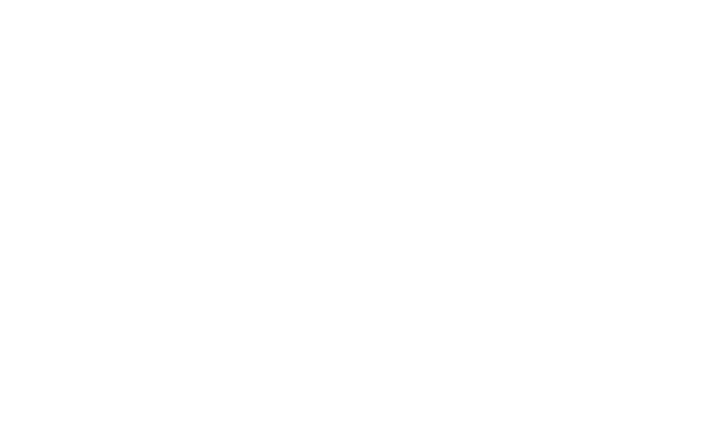
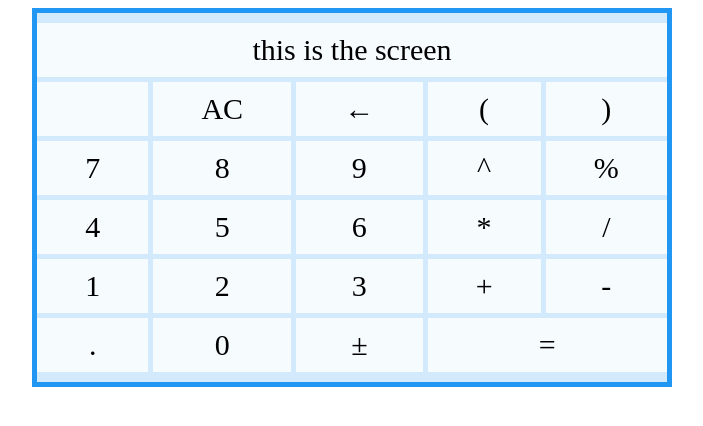
Before and after one commit to Rabidza/calculator, a plain HTML site: page index.html in a window 1280 px wide. Shown: the whole page, without its empty margins (296-999 px from the left). Drawn offline with Linux system fonts and the light colour scheme.

Commit message:
Calculator UI

```diff
--- a/index.html
+++ b/index.html
@@ -5,6 +5,34 @@
   <link rel="stylesheet" href="styles.css">
 </head>
 <body>
+  <div class="grid-container">
+    <div class="grid-container">
+        <div id="screen">this is the screen</div>
+        <div id="item-placeholder"></div>
+        <div id="item-clear">AC</div>
+        <div id="item-backspace">&#8592;</div>
+        <div id="item-(">(</div>
+        <div id="item-)">)</div>
+        <div id="item-7">7</div>
+        <div id="item-8">8</div>
+        <div id="item-9">9</div>
+        <div id="item-^">^</div>
+        <div id="item-%">%</div>
+        <div id="item-4">4</div>
+        <div id="item-5">5</div>
+        <div id="item-6">6</div>
+        <div id="item-*">*</div>
+        <div id="item-/">/</div>
+        <div id="item-1">1</div>
+        <div id="item-2">2</div>
+        <div id="item-3">3</div>
+        <div id="item-+">+</div>
+        <div id="item--">-</div>
+        <div id="item-.">.</div>
+        <div id="item-0">0</div>
+        <div id="item-+">&#177;</div>
+        <div id="item-equal">=</div>
+      </div>
   <script type="text/javascript" src="main.js"></script>
 </body>
 </html>
--- a/styles.css
+++ b/styles.css
@@ -0,0 +1,28 @@
+body {
+  width: 50%;
+  padding-left: 25%;
+}
+
+.grid-container {
+  display: grid;
+  grid-gap: 5px;
+  background-color: #2196F3;
+  padding: 5px;
+}
+
+.grid-container > div {
+  background-color: rgba(255, 255, 255, 0.8);
+  text-align: center;
+  padding: 10px 0;
+  font-size: 30px;
+}
+
+#screen {
+  grid-column-start: 1;
+  grid-column-end: 6;
+}
+
+#item-equal {
+  grid-column-start: 4;
+  grid-column-end: 6;
+}
```
